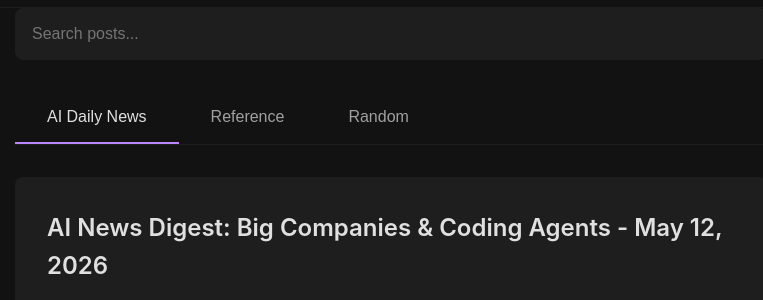
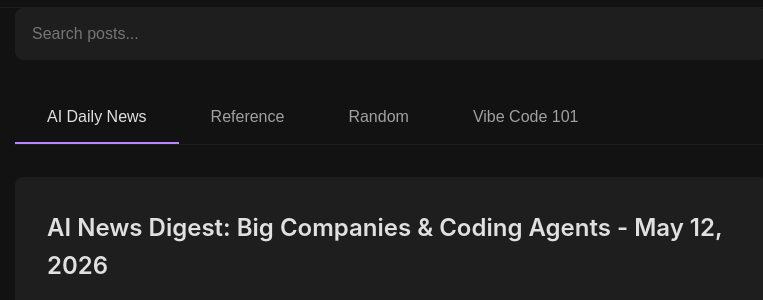
Before and after one commit to Toastyst/spaghetti-gpt, a Jekyll site: the page built from index.html, in a window 1280 px wide and 900 px high. Shown: the part 198-498 px from the top of the window, without its empty margins (249-1012 px from the left). Built offline with Jekyll 4.4.1, drawn with Linux system fonts in a browser that asks for light colours; the list of posts is cut into pages by our own code.

Commit message:
Add Vibe Code 101 tab to index.html (button + content section using site.vibe101)

```diff
--- a/index.html
+++ b/index.html
@@ -11,6 +11,7 @@ title: Home
   <button class="tab-button active" data-tab="news">AI Daily News</button>
   <button class="tab-button" data-tab="reference">Reference</button>
   <button class="tab-button" data-tab="random">Random</button>
+  <button class="tab-button" data-tab="vibe101">Vibe Code 101</button>
 </div>
 
 <div id="news" class="tab-content active">
@@ -43,6 +44,16 @@ title: Home
   </div>
 </div>
 
+<div id="vibe101" class="tab-content">
+  <div class="posts">
+    {% for item in site.vibe101 | sort: 'date' | reverse %}
+      {% if item.published != false %}
+        {% include post-preview.html item=item collection='vibe101' %}
+      {% endif %}
+    {% endfor %}
+  </div>
+</div>
+
 {% if paginator.total_pages > 1 %}
   <nav class="pagination">
     {% if paginator.previous_page %}
```
